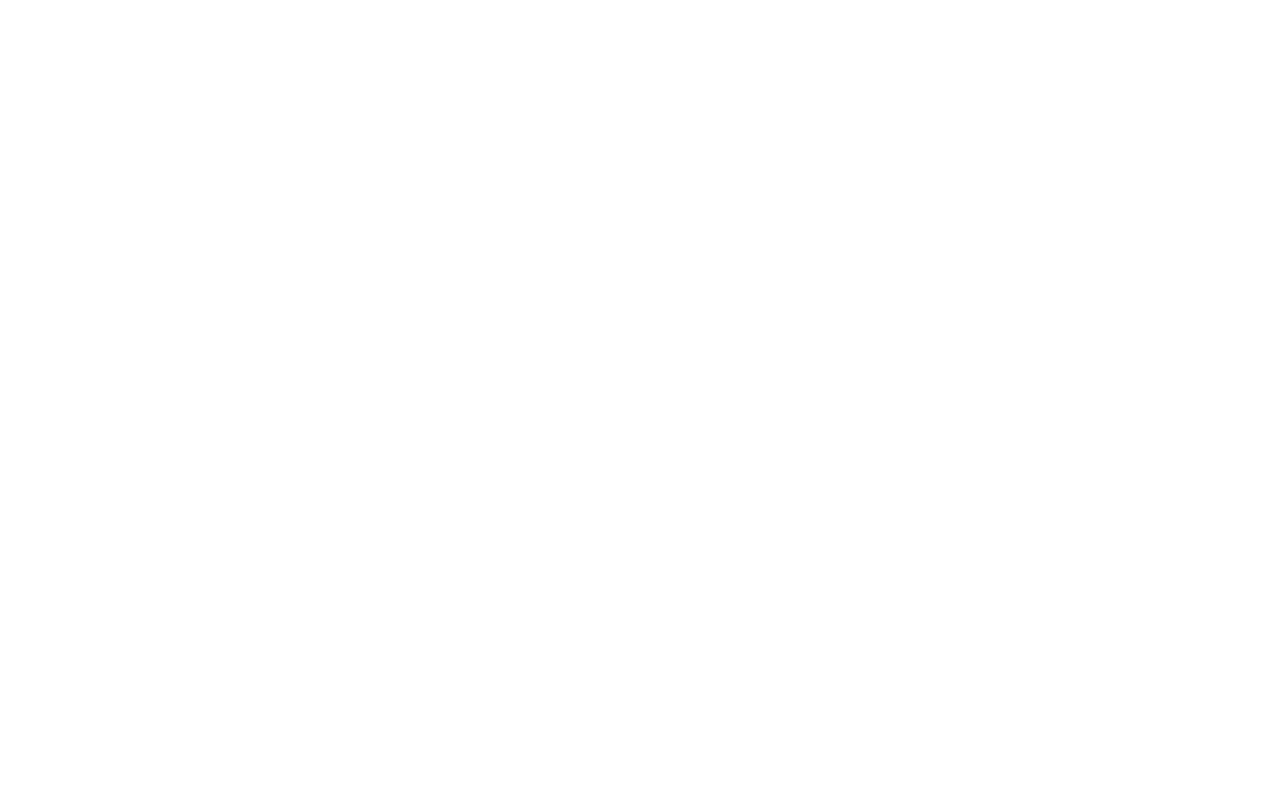
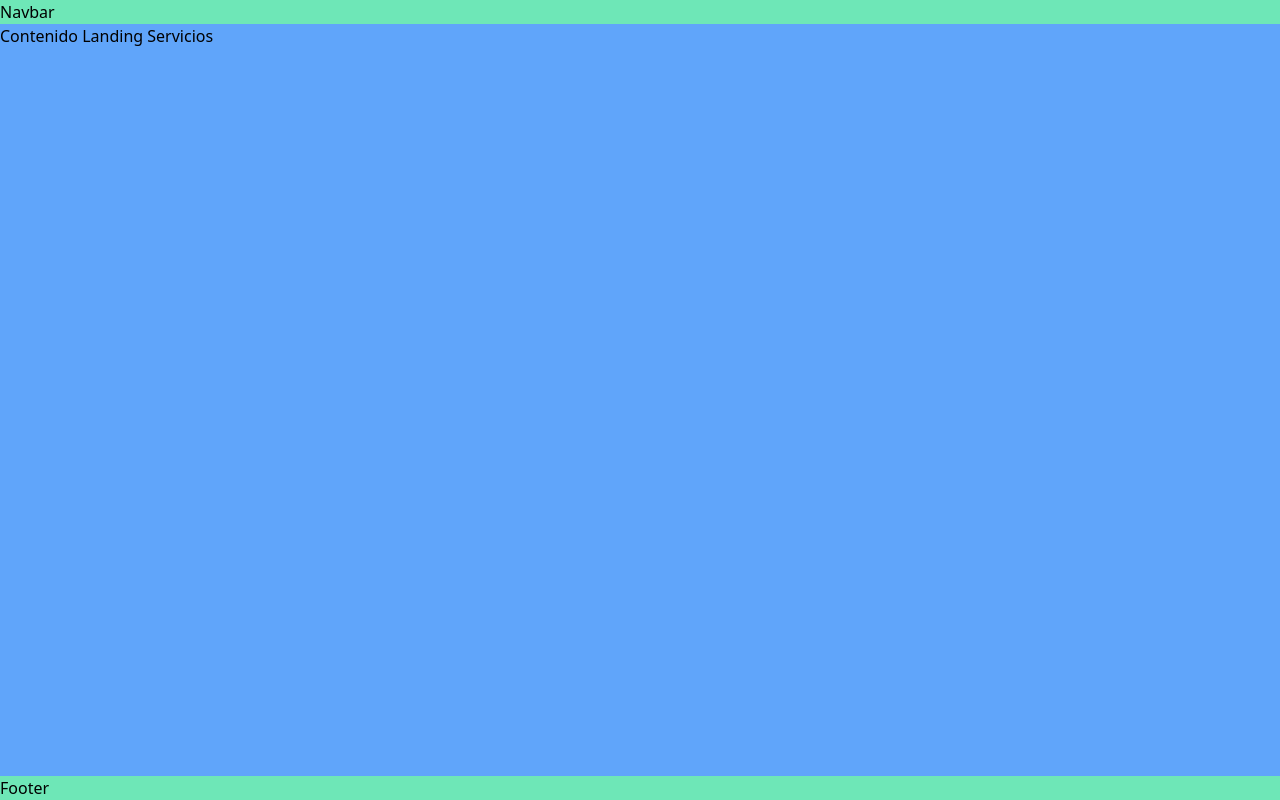
Before and after one commit to yaniram/Proyecto-React-2, a React (Create React App) app: page /index in a window 1280 px wide. Built offline with nearby package versions, Linux system fonts and the light colour scheme.

Commit message:
Crear rutas

```diff
--- a/src/App.jsx
+++ b/src/App.jsx
@@ -1,12 +1,56 @@
 import PublicLayout from 'layouts/PublicLayout';
+import PrivateLayout from 'layouts/PrivateLayout';
 import Admin from 'pages/Admin';
 import Index from 'pages/Index';
 import Login from 'pages/Login';
 import Registro from 'pages/Registro';
 import { BrowserRouter as Router, Switch, Route } from 'react-router-dom';
 import 'styles/styles.css';
+import AuthLayout from 'layouts/AuthLayout';
+
 function App() {
-  return <div></div>
+  return (
+    <Router>
+      <Switch>
+        {/*Aca dentro colocamos una ruta por cada layout*/}
+        <Route path={['/admin']}>
+          <PrivateLayout>
+            <Switch>
+              <Route path='/admin'>
+                <Admin />
+              </Route>
+            </Switch>
+          </PrivateLayout>
+        </Route>
+
+        <Route path={['/login', '/registro']}>
+          <AuthLayout>
+          <Switch>
+              <Route path='/login'>
+                <Login />
+              </Route>
+              <Route path='/registro'>
+                <Registro />
+              </Route>
+            </Switch>
+          </AuthLayout>
+        </Route>
+
+        <Route>
+          <PublicLayout>
+          <Switch>
+              <Route path='/index'>
+                <Index />
+              </Route>
+            </Switch>
+          </PublicLayout>
+        </Route>
+
+
+      </Switch>
+
+    </Router>
+  );
 
 }
 
--- a/src/components/Footer.jsx
+++ b/src/components/Footer.jsx
@@ -1,7 +1,7 @@
 import React from 'react'
 
 const Footer = () => {
-    return <div>Footer</div>;
+    return <div className="bg-green-300">Footer</div>;
 
 };
 
--- a/src/components/Navbar.jsx
+++ b/src/components/Navbar.jsx
@@ -1,7 +1,7 @@
 import React from 'react'
 
 const Navbar = () => {
-    return <div>Navbar</div>;
+    return <div className="bg-green-300">Navbar</div>;
 
 };
 export default Navbar
--- a/src/layouts/PrivateLayout.jsx
+++ b/src/layouts/PrivateLayout.jsx
@@ -1,7 +1,13 @@
+import Sidebar from 'components/Sidebar';
 import React from 'react'
 
-const PrivateLayout = () => {
-    return <div>Private layout</div>;
+const PrivateLayout = ({children}) => {
+    return (
+     <div>
+         <Sidebar />
+         {children}
+     </div>
+    );
 
 };
 
--- a/src/layouts/PublicLayout.jsx
+++ b/src/layouts/PublicLayout.jsx
@@ -4,9 +4,9 @@
 
 const PublicLayout = ({ children }) => {
     return (
-     <div>
+     <div className="flex flex-col justify-between h-screen">
          <Navbar/>
-         <main>{children}</main>
+         <main className="h-full overflow-y-scroll bg-blue-400">{children}</main>
          <Footer/>
 
      </div>
```
